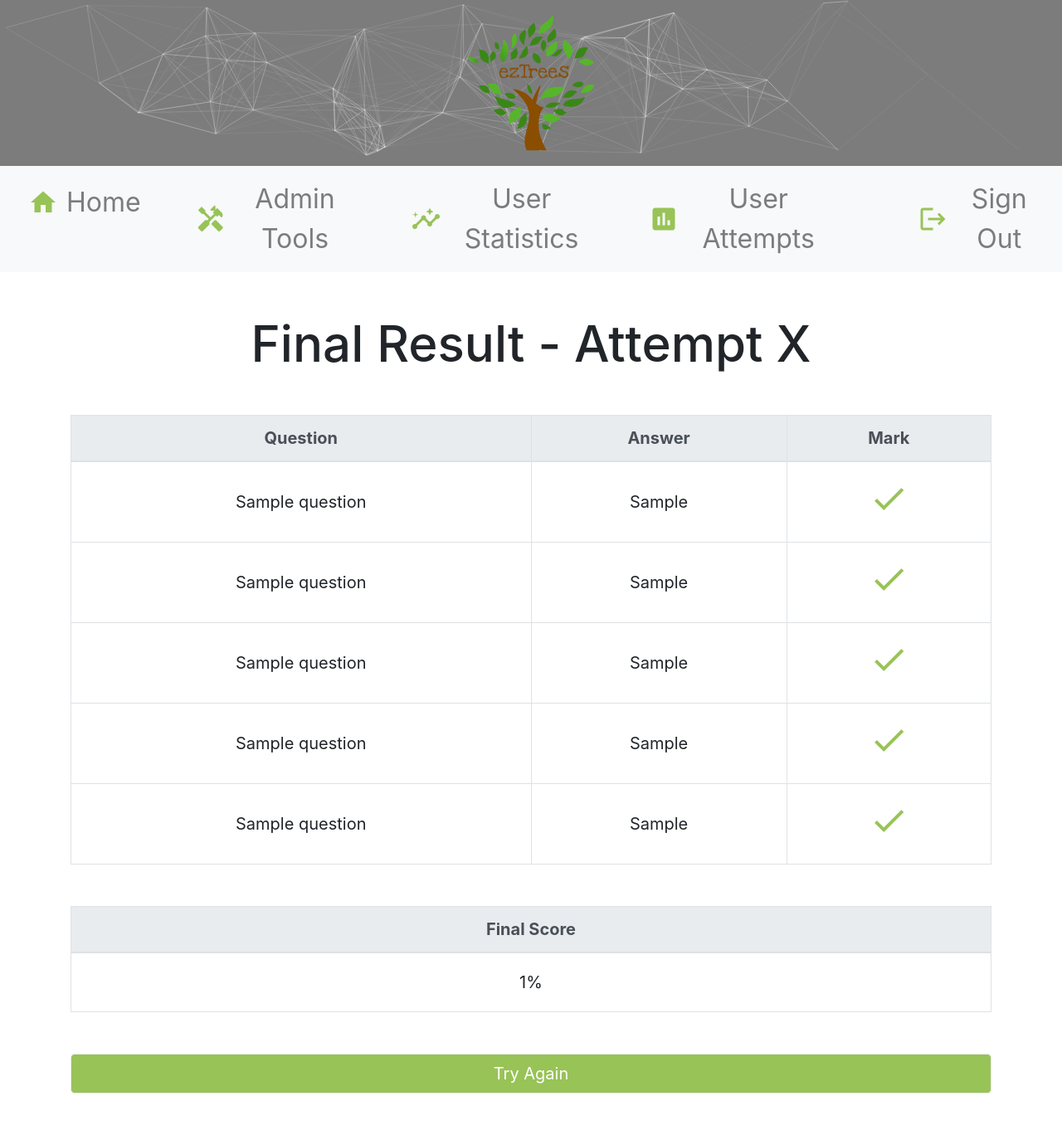
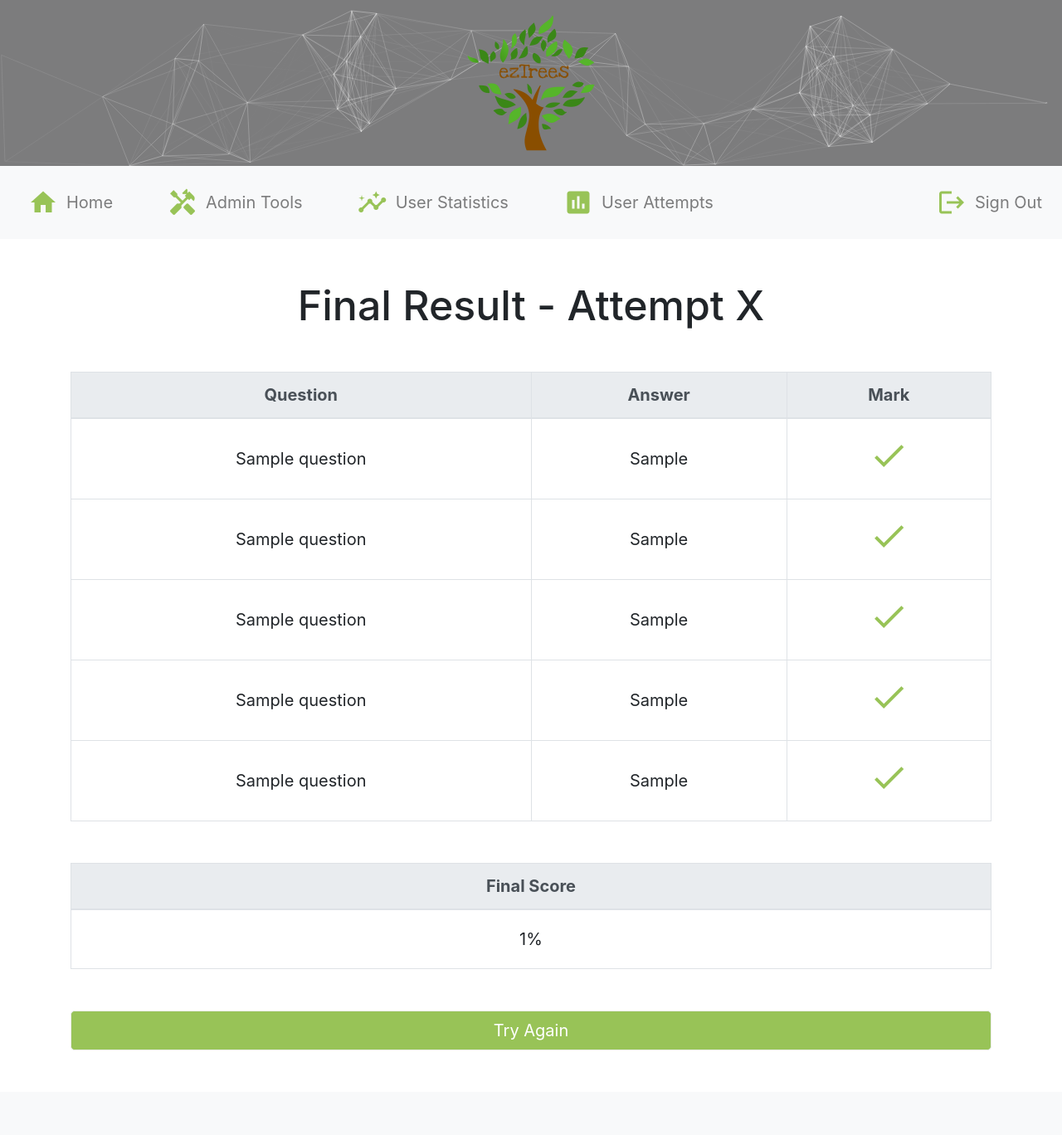
Before and after one commit to thomas-cleary-uwa/cits3403-project, a Flask app: page /result/1/1 in a window 1280 px wide. Shown: the whole page at 83% size. After the commit the page ends 1266 px from the top, so only its background shows below. Run offline with Flask 2, Linux system fonts and the light colour scheme; a user stored in the database is signed in; tables that the repository leaves empty hold one stand-in row (values such as "Sample post"); some libraries are stand-ins or nearby versions.

Commit message:
create seperate css files for results and externalise javascript, seperate css files for now only

```diff
--- a/app/static/css/base_style.css
+++ b/app/static/css/base_style.css
@@ -1,7 +1,10 @@
+/* Set font size based of device */
 body {
   font-size: 100%;
 }
 
+
+/* Google Material Icons Styling ----------------------------------------------*/
 .material-icons, .correct {
   color : rgb(152, 195, 87);
 }
@@ -14,36 +17,14 @@ a .material-icons {
   padding: 10px;
 }
 
-
 /* Rules for icon sizes: */
 .material-icons.md-18 { font-size: 18px; }
 .material-icons.md-24 { font-size: 24px; } /* Default */
 .material-icons.md-36 { font-size: 36px; }
 .material-icons.md-48 { font-size: 48px; }
 
-.navbar a {
-  font-size: 200%;
-}
 
-#left-navbar .nav-item {
-  margin-right: 40px;
-}
-
-#right-navbar .nav-item {
-  margin-left: 40px;
-}
-
-a.nav-link {
-  display: flex;
-  align-items: center;
-}
-
-.container.content {
-  margin-top: 50px;
-  margin-bottom: 50px;
-}
-
-
+/* Particles styling ----------------------------------------------------------*/
 #particles-js {
   width: 100%;
   height: 200px;
@@ -51,10 +32,10 @@ a.nav-link {
   z-index: -1;
 }
 
+/* To get icon floating over particles without them dissappearing */
 .absolute {
   position: absolute;
 }
-
 .relative {
   position: relative;
 }
@@ -67,44 +48,28 @@ a.nav-link {
   z-index: 1;
 }
 
-#result-heading {
-  text-align: center;
-  font-size: 300%;
+
+/* Navbar Styling -------------------------------------------------------------*/
+.navbar a {
+  font-size: 125%;
 }
 
-/* Should probably make these classes */
-#final-score-table, #result-table {
-  text-align: center;
+a.nav-link {
+  display: flex;
+  align-items: center;
+}
+
+#left-navbar .nav-item {
+  margin-right: 40px;
+}
+
+#right-navbar .nav-item {
+  margin-left: 40px;
+}
+
+
+/* Content Container Styling --------------------------------------------------*/
+.container.content {
   margin-top: 50px;
   margin-bottom: 50px;
 }
-
-#final-score-table td, #result-table td {
-  vertical-align: middle;
-  padding: 20px;
-}
-
-
-#result-table, #final-score-table {
-  margin-left: auto;
-  margin-right: auto;
-}
-
-#question-heading {
-  width: 50%;
-}
-
-#result-page {
-  font-size: 125%;
-  margin-top: 50px;
-}
-
-.btn-primary {
-  background-color : rgb(152, 195, 87);
-  border-color: rgb(234, 236, 239);
-}
-
-.btn-primary:hover {
-  background-color: rgb(119, 153, 69);
-  border-color: rgb(182, 183, 185);
-}
--- /dev/null
+++ b/app/static/css/result.css
@@ -0,0 +1,37 @@
+#result-page {
+  font-size: 125%;
+  margin-top: 50px;
+}
+
+#result-page-heading {
+  text-align: center;
+  font-size: 250%;
+}
+
+/* Should probably make these classes */
+#result-table ,#final-score-table {
+  text-align: center;
+  margin-top: 50px;
+  margin-bottom: 50px;
+  margin-left: auto;
+  margin-right: auto;
+}
+
+#result-table td ,#final-score-table td {
+  vertical-align: middle;
+  padding: 20px;
+}
+
+#question-heading {
+  width: 50%;
+}
+
+.btn-primary {
+  background-color : rgb(152, 195, 87);
+  border-color: rgb(234, 236, 239);
+}
+
+.btn-primary:hover {
+  background-color: rgb(119, 153, 69);
+  border-color: rgb(182, 183, 185);
+}
--- /dev/null
+++ b/app/static/js/result.js
@@ -0,0 +1,3 @@
+function tryAgainClick(url) {
+  window.location.href = url;
+}
--- a/app/templates/base.html
+++ b/app/templates/base.html
@@ -159,6 +159,7 @@
   <script src="https://cdnjs.cloudflare.com/ajax/libs/popper.js/1.14.7/umd/popper.min.js" integrity="sha384-UO2eT0CpHqdSJQ6hJty5KVphtPhzWj9WO1clHTMGa3JDZwrnQq4sF86dIHNDz0W1" crossorigin="anonymous"></script>
   <script src="https://stackpath.bootstrapcdn.com/bootstrap/4.3.1/js/bootstrap.min.js" integrity="sha384-JjSmVgyd0p3pXB1rRibZUAYoIIy6OrQ6VrjIEaFf/nJGzIxFDsf4x0xIM+B07jRM" crossorigin="anonymous"></script>
 
+  {% block particleScripts %}{% endblock %}
   <!-- Insert additional scripts here -->
   {% block scripts %}{% endblock %}
 
--- a/app/templates/base_content.html
+++ b/app/templates/base_content.html
@@ -14,20 +14,19 @@
 
 {% block content %}
 
-  <div class="container content">
-    {% block inContainer %}{% endblock %}
-  </div>
+<div class="container content">
+  {% block inContainer %}{% endblock %}
+</div>
 
-{% endblock %}
-
-{% block scripts %}
-
+{% block particleScripts %}
+<!-- Particles.js -->
 <script src="https://cdn.jsdelivr.net/particles.js/2.0.0/particles.min.js"></script>
-
 <script>
   particlesJS.load('particles-js', "{{url_for('static', filename='assets/json/particlesjs-config.json') }}", function() {
   console.log('callback - particles.js config loaded');
-});
+  });
 </script>
+{% endblock %}
+
 
 {% endblock %}
--- a/app/templates/result.html
+++ b/app/templates/result.html
@@ -1,11 +1,13 @@
 {% extends "base_content.html" %}
 
-
+{% block styleSheets %}
+<link rel="stylesheet" href="{{ url_for('static', filename='css/result.css') }}">
+{% endblock %}
 
 {% block inContainer %}
 
 <div id="result-page">
-  <h1 id="result-heading">Final Result - Attempt X</h1>
+  <h1 id="result-page-heading">Final Result - Attempt X</h1>
 
   <div>
     <table class="table table-bordered table-hover" id="result-table">
@@ -14,23 +16,23 @@
           <th id="question-heading">
             Question
           </th>
-                  <th>
+          <th id="answer-heading">
             Answer
           </th>
-                  <th>
+          <th id="mark-heading">
             Mark
           </th>
         </tr>
       </thead>
       {% for question in attempt.keys() %}
       <tr class="result-table-question-row">
-              <td class="result-question">
+        <td class="result-table-question">
           {{ attempt[question]["question"]}}
         </td>
-              <td class="result-response">
+        <td class="result-table-response">
           {{ attempt[question]["response"]}}
         </td>
-              <td class="result-mark">
+        <td class="result-table-mark">
           <span class="material-icons md-48 {% if attempt[question]['mark'] %} correct {% else %} wrong {% endif %}">
             {% if attempt[question]["mark"] %}
             check
@@ -52,13 +54,17 @@
         </tr>
       </thead>
       <tr id="final-score-table-score-row">
-              <td id="result-table-score">{{ outcome }}%</td>
+        <td id="final-score-table-score">{{ outcome }}%</td>
       </tr>
     </table>
   </div>
 
   <div>
-      <button class="btn btn-primary btn-lg btn-block" id="tryagain" onclick=tryAgainClick()>
+    <button
+    class="btn btn-primary btn-lg btn-block"
+    id="result-button"
+    onclick="tryAgainClick( {{ url_for('quiz_questions') }} )"
+    >
       {% if current_user.has_saved_attempt %}
       Resume Attempt
       {% else %}
@@ -68,11 +74,8 @@
   </div>
 </div>
 
-<script>
-    function tryAgainClick() {
-        window.location.href="{{ url_for('quiz_questions') }}";
-    }
-</script>
-
+{% block scripts %}
+<script src="{{ url_for('static', filename='js/result.js') }}"></script>
+{% endblock %}
 
 {% endblock %}
```
Lines whose indentation alone changed are shown as unchanged.
